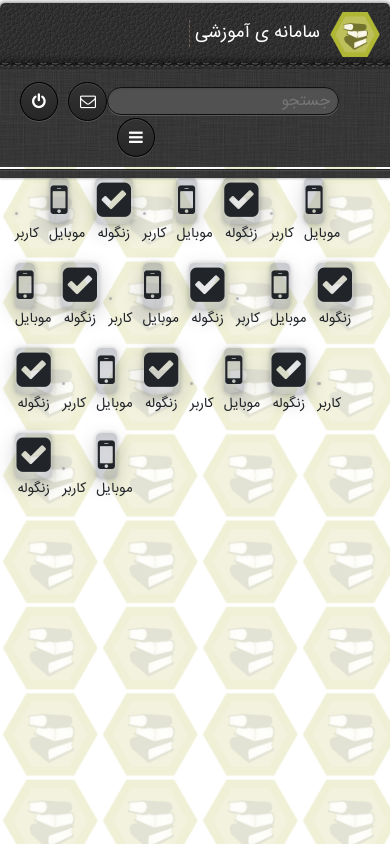
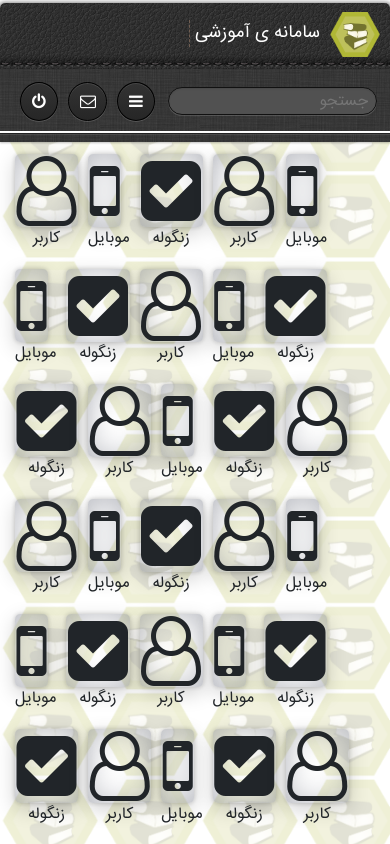
Before and after one commit to david1365/angular-admin-page, an Angular app: page / in a window 390 px wide. Built offline with nearby package versions, Linux system fonts and the light colour scheme.

Commit message:
create dk-desktop-icon

```diff
--- a/package.json
+++ b/package.json
@@ -1,5 +1,5 @@
 {
-  "name": "idea-angular-app",
+  "name": "angular-admin-page",
   "version": "0.0.0",
   "license": "MIT",
   "scripts": {
--- a/src/app/components/dk-circle-button/dk-circle-button.component.html
+++ b/src/app/components/dk-circle-button/dk-circle-button.component.html
@@ -1,3 +1,3 @@
 <section class="daak-circle">
-  <span class="fa {{type}}"></span>
+  <span class="fa {{icon}}"></span>
 </section>
--- a/src/app/components/dk-circle-button/dk-circle-button.component.ts
+++ b/src/app/components/dk-circle-button/dk-circle-button.component.ts
@@ -6,7 +6,7 @@ import {Component, Input, OnInit} from '@angular/core';
   styleUrls: ['./dk-circle-button.component.css']
 })
 export class DkCircleButtonComponent implements OnInit {
-  @Input('type') type: string;
+  @Input('icon') icon: string;
 
   constructor() { }
 
--- /dev/null
+++ b/src/app/components/dk-desktop-icon/dk-desktop-icon.component.css
@@ -0,0 +1,41 @@
+.daak-desktop-icon {
+  display: inline-block;
+  cursor: pointer;
+  margin: 5px;
+
+  -webkit-animation: daak-zoom-down;
+  -moz-animation: daak-zoom-down;
+  -ms-animation: daak-zoom-down;
+  -o-animation: daak-zoom-down;
+  animation: daak-zoom-down;
+
+  animation-duration: 0.8s;
+}
+
+.daak-desktop-icon:hover {
+  -webkit-animation: daak-zoom-up;
+  -moz-animation: daak-zoom-up;
+  -ms-animation: daak-zoom-up;
+  -o-animation: daak-zoom-up;
+  animation: daak-zoom-up;
+
+  animation-duration: 0.8s;
+}
+
+.daak-desktop-icon > div{
+  display: inline-block;
+  box-shadow: 0 0px 5px 0 rgba(0, 0, 0, 0.2), 0 6px 20px 0 rgba(0, 0, 0, 0.19), 0 0px 30px 0 rgba(108, 111, 126, 0.5) inset;
+  border-radius: 5px;
+  padding: 0.4vw;
+}
+
+.daak-desktop-icon span{
+  font-size: 70px;
+}
+
+.daak-desktop-icon > label{
+  display: block;
+  width: 100%;
+  text-align: center;
+  font-weight: unset;
+}
--- /dev/null
+++ b/src/app/components/dk-desktop-icon/dk-desktop-icon.component.html
@@ -0,0 +1,6 @@
+<div class="daak-desktop-icon">
+  <div>
+    <span class="fa {{icon}}"></span>
+  </div>
+  <label>{{title}}</label>
+</div>
--- /dev/null
+++ b/src/app/components/dk-desktop-icon/dk-desktop-icon.component.ts
@@ -0,0 +1,17 @@
+import {Component, Input, OnInit} from '@angular/core';
+
+@Component({
+  selector: 'dk-desktop-icon',
+  templateUrl: './dk-desktop-icon.component.html',
+  styleUrls: ['./dk-desktop-icon.component.css']
+})
+export class DkDesktopIconComponent implements OnInit {
+  @Input('icon') icon: string;
+  @Input('title') title: string;
+
+  constructor() { }
+
+  ngOnInit() {
+  }
+
+}
--- a/src/app/components/dk-search/dk-search.component.css
+++ b/src/app/components/dk-search/dk-search.component.css
@@ -17,7 +17,7 @@
   display: none;
 }
 
-@media (max-width: 368px){
+@media (max-width: 418px){
   .daak-search-circle-menu {
     width: calc(92vw - 150px);
   }
@@ -38,6 +38,7 @@
 @media (max-width: 467px){
   .daak-search-circle-menu{
     display: inline-block;
+    float: right;
   }
 }
 
--- a/src/app/components/dk-search/dk-search.component.ts
+++ b/src/app/components/dk-search/dk-search.component.ts
@@ -1,7 +1,7 @@
 import {Component, Input, OnInit} from '@angular/core';
 
 @Component({
-  selector: 'app-dk-search',
+  selector: 'dk-search',
   templateUrl: './dk-search.component.html',
   styleUrls: ['./dk-search.component.css']
 })
--- a/src/app/components/dk-wrapper/dk-wrapper.component.html
+++ b/src/app/components/dk-wrapper/dk-wrapper.component.html
@@ -12,212 +12,67 @@
       </div>
 
       <!--<input daak-type="container-search" daak-container="daak-desktop" class="daak-search daak-search-small-screen" placeholder="جستجو"/>-->
-      <app-dk-search type="daak-search-small-screen"></app-dk-search>
+      <dk-search type="daak-search-small-screen"></dk-search>
 
       <section id="daak-circle-menu">
-        <dk-circle-button type="fa-power-off"></dk-circle-button>
+        <dk-circle-button icon="fa-power-off"></dk-circle-button>
 
-        <dk-circle-button type="fa-envelope-o"></dk-circle-button>
+        <dk-circle-button icon="fa-envelope-o"></dk-circle-button>
 
         <!--<input daak-type="container-search" daak-container="daak-desktop" class="daak-search daak-search-circle-menu" placeholder="جستجو"/>-->
-        <app-dk-search type="daak-search-circle-menu"></app-dk-search>
-        <dk-circle-button type="fa-bars"></dk-circle-button>
+        <dk-search type="daak-search-circle-menu"></dk-search>
+        <dk-circle-button icon="fa-bars"></dk-circle-button>
       </section>
 
       <section id="sidebar-top"></section>
     </nav>
   </header>
 
-  <section id='daak-desktop' class="daak-container no-select">
+  <section id='daak-desktop' class="daak-container no-select" >
 
-    <div class="daak-container-icon">
-      <div>
-        <span class="fa fa-mobile"></span>
-      </div>
-      <label>موبایل</label>
-    </div>
+    <dk-desktop-icon icon="fa-mobile" title="موبایل"></dk-desktop-icon>
+    <dk-desktop-icon icon="fa-user-o" title="کاربر"></dk-desktop-icon>
+    <dk-desktop-icon icon="fa-check-square" title="زنگوله"></dk-desktop-icon>
 
-    <div class="daak-container-icon">
-      <div>
-        <span class="glyphicon glyphicon-user"></span>
-      </div>
-      <label>کاربر</label>
-    </div>
+    <dk-desktop-icon icon="fa-mobile" title="موبایل"></dk-desktop-icon>
+    <dk-desktop-icon icon="fa-user-o" title="کاربر"></dk-desktop-icon>
+    <dk-desktop-icon icon="fa-check-square" title="زنگوله"></dk-desktop-icon>
 
-    <div class="daak-container-icon">
-      <div>
-        <span class="fa fa-check-square"></span>
-      </div>
-      <label>زنگوله</label>
-    </div>
+    <dk-desktop-icon icon="fa-mobile" title="موبایل"></dk-desktop-icon>
+    <dk-desktop-icon icon="fa-user-o" title="کاربر"></dk-desktop-icon>
+    <dk-desktop-icon icon="fa-check-square" title="زنگوله"></dk-desktop-icon>
 
-    <div class="daak-container-icon">
-      <div>
-        <span class="fa fa-mobile"></span>
-      </div>
-      <label>موبایل</label>
-    </div>
+    <dk-desktop-icon icon="fa-mobile" title="موبایل"></dk-desktop-icon>
+    <dk-desktop-icon icon="fa-user-o" title="کاربر"></dk-desktop-icon>
+    <dk-desktop-icon icon="fa-check-square" title="زنگوله"></dk-desktop-icon>
 
-    <div class="daak-container-icon">
-      <div>
-        <span class="glyphicon glyphicon-user"></span>
-      </div>
-      <label>کاربر</label>
-    </div>
+    <dk-desktop-icon icon="fa-mobile" title="موبایل"></dk-desktop-icon>
+    <dk-desktop-icon icon="fa-user-o" title="کاربر"></dk-desktop-icon>
+    <dk-desktop-icon icon="fa-check-square" title="زنگوله"></dk-desktop-icon>
 
-    <div class="daak-container-icon">
-      <div>
-        <span class="fa fa-check-square"></span>
-      </div>
-      <label>زنگوله</label>
-    </div>
+    <dk-desktop-icon icon="fa-mobile" title="موبایل"></dk-desktop-icon>
+    <dk-desktop-icon icon="fa-user-o" title="کاربر"></dk-desktop-icon>
+    <dk-desktop-icon icon="fa-check-square" title="زنگوله"></dk-desktop-icon>
 
-    <div class="daak-container-icon">
-      <div>
-        <span class="fa fa-mobile"></span>
-      </div>
-      <label>موبایل</label>
-    </div>
+    <dk-desktop-icon icon="fa-mobile" title="موبایل"></dk-desktop-icon>
+    <dk-desktop-icon icon="fa-user-o" title="کاربر"></dk-desktop-icon>
+    <dk-desktop-icon icon="fa-check-square" title="زنگوله"></dk-desktop-icon>
 
-    <div class="daak-container-icon">
-      <div>
-        <span class="glyphicon glyphicon-user"></span>
-      </div>
-      <label>کاربر</label>
-    </div>
+    <dk-desktop-icon icon="fa-mobile" title="موبایل"></dk-desktop-icon>
+    <dk-desktop-icon icon="fa-user-o" title="کاربر"></dk-desktop-icon>
+    <dk-desktop-icon icon="fa-check-square" title="زنگوله"></dk-desktop-icon>
 
-    <div class="daak-container-icon">
-      <div>
-        <span class="fa fa-check-square"></span>
-      </div>
-      <label>زنگوله</label>
-    </div>
+    <dk-desktop-icon icon="fa-mobile" title="موبایل"></dk-desktop-icon>
+    <dk-desktop-icon icon="fa-user-o" title="کاربر"></dk-desktop-icon>
+    <dk-desktop-icon icon="fa-check-square" title="زنگوله"></dk-desktop-icon>
 
-    <div class="daak-container-icon">
-      <div>
-        <span class="fa fa-mobile"></span>
-      </div>
-      <label>موبایل</label>
-    </div>
+    <dk-desktop-icon icon="fa-mobile" title="موبایل"></dk-desktop-icon>
+    <dk-desktop-icon icon="fa-user-o" title="کاربر"></dk-desktop-icon>
+    <dk-desktop-icon icon="fa-check-square" title="زنگوله"></dk-desktop-icon>
 
-    <div class="daak-container-icon">
-      <div>
-        <span class="glyphicon glyphicon-user"></span>
-      </div>
-      <label>کاربر</label>
-    </div>
 
-    <div class="daak-container-icon">
-      <div>
-        <span class="fa fa-check-square"></span>
-      </div>
-      <label>زنگوله</label>
-    </div>
 
-    <div class="daak-container-icon">
-      <div>
-        <span class="fa fa-mobile"></span>
-      </div>
-      <label>موبایل</label>
-    </div>
 
-    <div class="daak-container-icon">
-      <div>
-        <span class="glyphicon glyphicon-user"></span>
-      </div>
-      <label>کاربر</label>
-    </div>
-
-    <div class="daak-container-icon">
-      <div>
-        <span class="fa fa-check-square"></span>
-      </div>
-      <label>زنگوله</label>
-    </div>
-
-    <div class="daak-container-icon">
-      <div>
-        <span class="fa fa-mobile"></span>
-      </div>
-      <label>موبایل</label>
-    </div>
-
-    <div class="daak-container-icon">
-      <div>
-        <span class="glyphicon glyphicon-user"></span>
-      </div>
-      <label>کاربر</label>
-    </div>
-
-    <div class="daak-container-icon">
-      <div>
-        <span class="fa fa-check-square"></span>
-      </div>
-      <label>زنگوله</label>
-    </div>
-
-    <div class="daak-container-icon">
-      <div>
-        <span class="fa fa-mobile"></span>
-      </div>
-      <label>موبایل</label>
-    </div>
-
-    <div class="daak-container-icon">
-      <div>
-        <span class="glyphicon glyphicon-user"></span>
-      </div>
-      <label>کاربر</label>
-    </div>
-
-    <div class="daak-container-icon">
-      <div>
-        <span class="fa fa-check-square"></span>
-      </div>
-      <label>زنگوله</label>
-    </div>
-
-    <div class="daak-container-icon">
-      <div>
-        <span class="fa fa-mobile"></span>
-      </div>
-      <label>موبایل</label>
-    </div>
-
-    <div class="daak-container-icon">
-      <div>
-        <span class="glyphicon glyphicon-user"></span>
-      </div>
-      <label>کاربر</label>
-    </div>
-
-    <div class="daak-container-icon">
-      <div>
-        <span class="fa fa-check-square"></span>
-      </div>
-      <label>زنگوله</label>
-    </div>
-
-    <div class="daak-container-icon">
-      <div>
-        <span class="fa fa-mobile"></span>
-      </div>
-      <label>موبایل</label>
-    </div>
-
-    <div class="daak-container-icon">
-      <div>
-        <span class="glyphicon glyphicon-user"></span>
-      </div>
-      <label>کاربر</label>
-    </div>
-
-    <div class="daak-container-icon">
-      <div>
-        <span class="fa fa-check-square"></span>
-      </div>
-      <label>زنگوله</label>
-    </div>
     <!--<div class="message-box">-->
     <!--<div class="message-title-content">-->
     <!--<h3 class="message-title">تعداد مراجعه کنندگان</h3>-->
--- a/src/assets/daak/css/daak-portal.css
+++ b/src/assets/daak/css/daak-portal.css
@@ -228,48 +228,6 @@ a:hover, a:FOCUS, a:VISITED{
 /*text-shadow: 2px 2px 3px back;*/
 /*}*/
 
-.daak-container-icon {
-	display: inline-block;
-	cursor: pointer;
-	margin: 5px;
-
-	-webkit-animation: daak-zoom-down;
-	-moz-animation: daak-zoom-down;
-	-ms-animation: daak-zoom-down;
-	-o-animation: daak-zoom-down;
-	animation: daak-zoom-down;
-
-	animation-duration: 0.8s;
-}
-
-.daak-container-icon:hover {
-	-webkit-animation: daak-zoom-up;
-	-moz-animation: daak-zoom-up;
-	-ms-animation: daak-zoom-up;
-	-o-animation: daak-zoom-up;
-	animation: daak-zoom-up;
-
-	animation-duration: 0.8s;
-}
-
-.daak-container-icon > div{
-	display: inline-block;
-	box-shadow: 0 0px 5px 0 rgba(0, 0, 0, 0.2), 0 6px 20px 0 rgba(0, 0, 0, 0.19), 0 0px 30px 0 rgba(108, 111, 126, 0.5) inset;
-	border-radius: 5px;
-	padding: 0.4vw;
-}
-
-.daak-container-icon span{
-	font-size: 70px;
-}
-
-.daak-container-icon > label{
-	display: block;
-	width: 100%;
-	text-align: center;
-	font-weight: unset;
-}
-
 #sidebar-top{
 	display: none;
 }
```
Also changed, not shown: src/app/components/daak.module.ts (+5 -3 lines), 1 other file (tests, documents, lock files or other folders).
